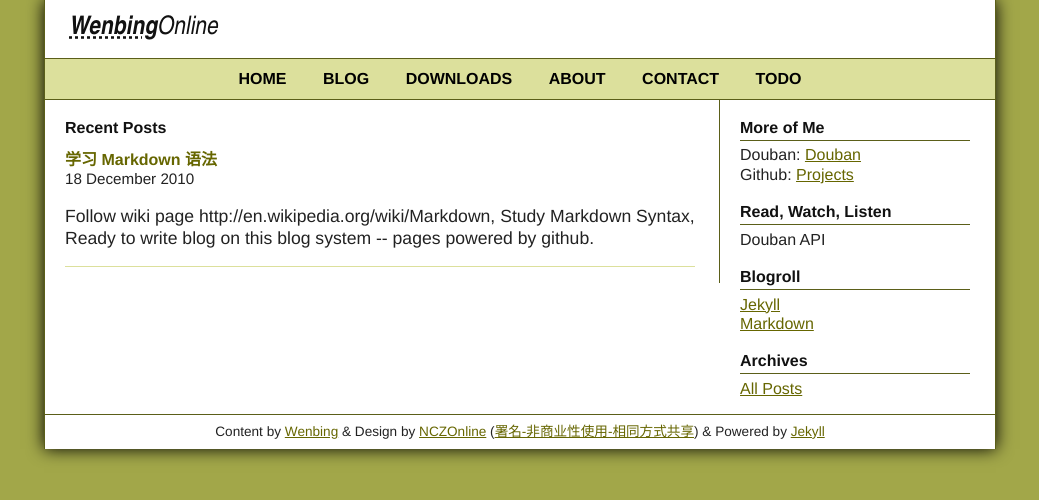
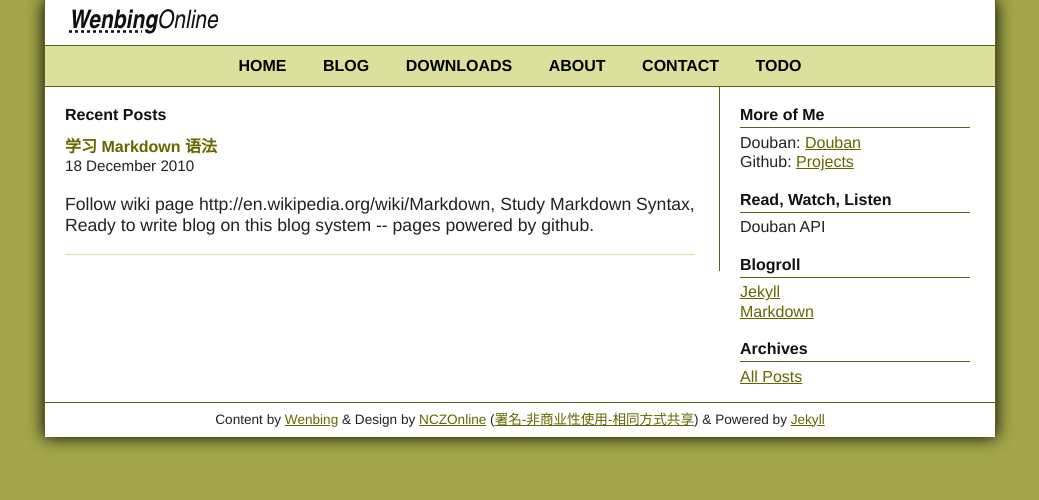
Before and after one commit to GunioRobot/wenbing.github.com, a Jekyll site: the page built from index.markdown, in a window 1280 px wide. Shown: the top 500 px of the page, without its empty margins (120-1159 px from the left). Built offline with Jekyll 4.4.1, drawn with Linux system fonts in a browser that asks for light colours; Markdown is read by kramdown in place of the engine named in the settings.

Commit message:
change head padding to 0.618em

```diff
--- a/files/css/style.css
+++ b/files/css/style.css
@@ -35,7 +35,7 @@
 }
 
 #hd #subhd {
-  padding: 1em 1.5em;
+  padding: 0.618em 1.5em;
 }
 
 #hd ul {
```
